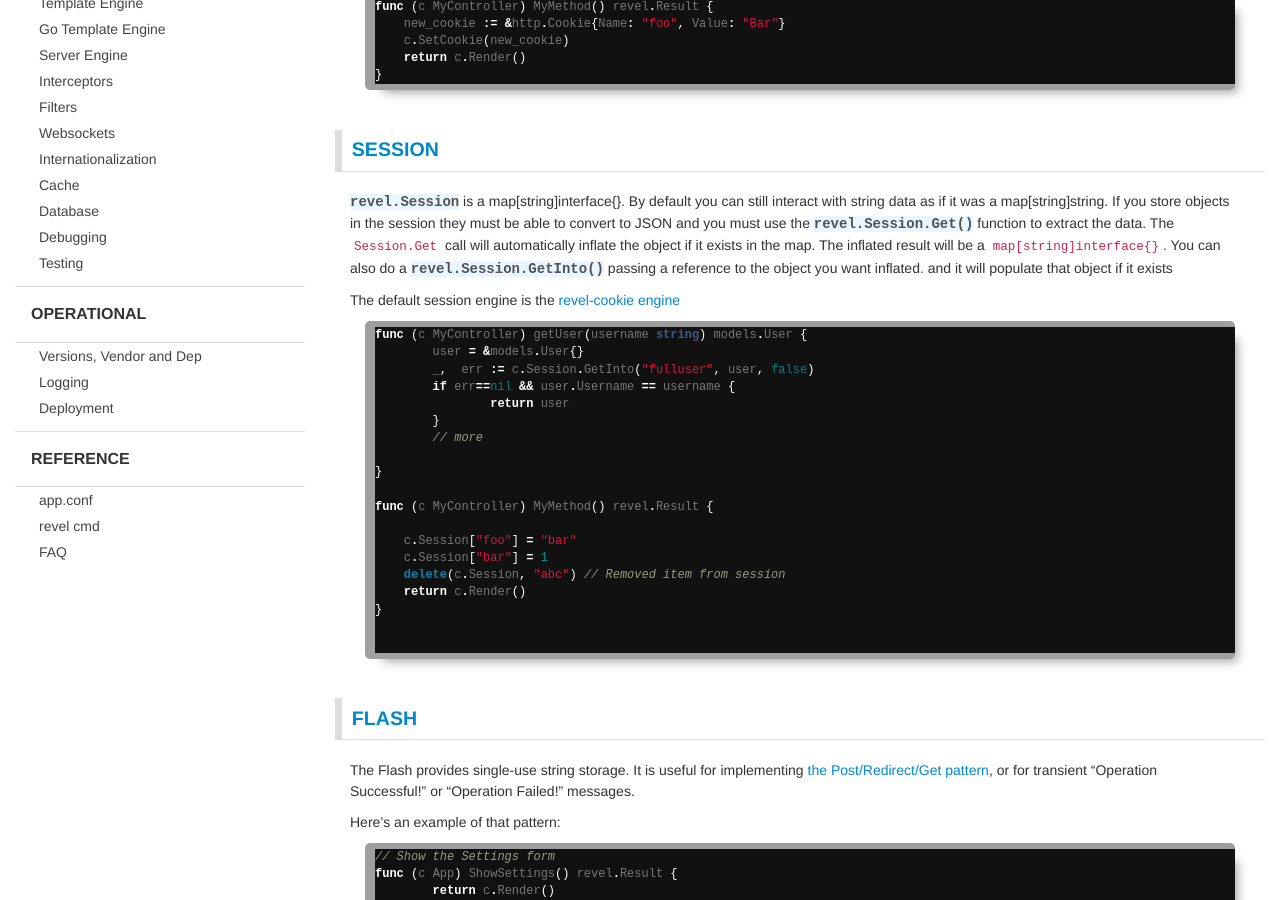
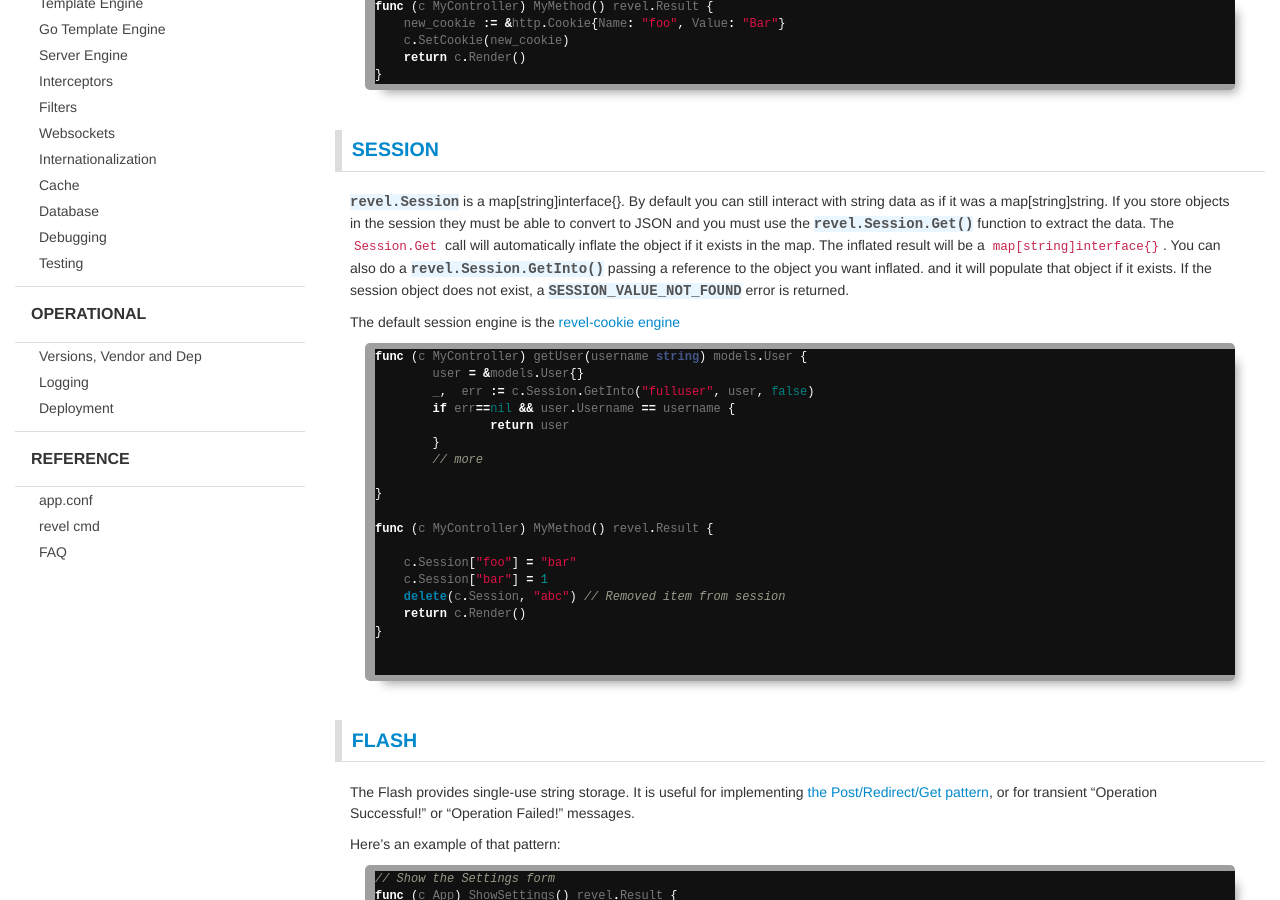
Before and after one commit to revel/revel.github.io, a Jekyll site: the page built from manual/sessionflash.md, in a window 1280 px wide and 900 px high, scrolled down 528 px. Built offline with Jekyll 4.4.1, drawn with Linux system fonts in a browser that asks for light colours; nearby versions of some CDN libraries.

Commit message:
Explain return value when session value not found

```diff
--- a/manual/sessionflash.md
+++ b/manual/sessionflash.md
@@ -47,7 +47,8 @@ function to extract the data. The `Session.Get` call will automatically inflate
 if it exists in the map. The inflated result will be a `map[string]interface{}`. You can
 also do a [revel.Session.GetInto()](https://godoc.org/github.com/revel/revel/session#Session.GetInto)
 passing a reference to the object you want inflated. and it will populate that object if
-it exists
+it exists. If the session object does not exist, a [SESSION_VALUE_NOT_FOUND](https://godoc.org/github.com/revel/revel/session#pkg-variables)
+error is returned.
 
 The default session engine is the [revel-cookie engine](/manual/session-engine#cookie)
 
```
